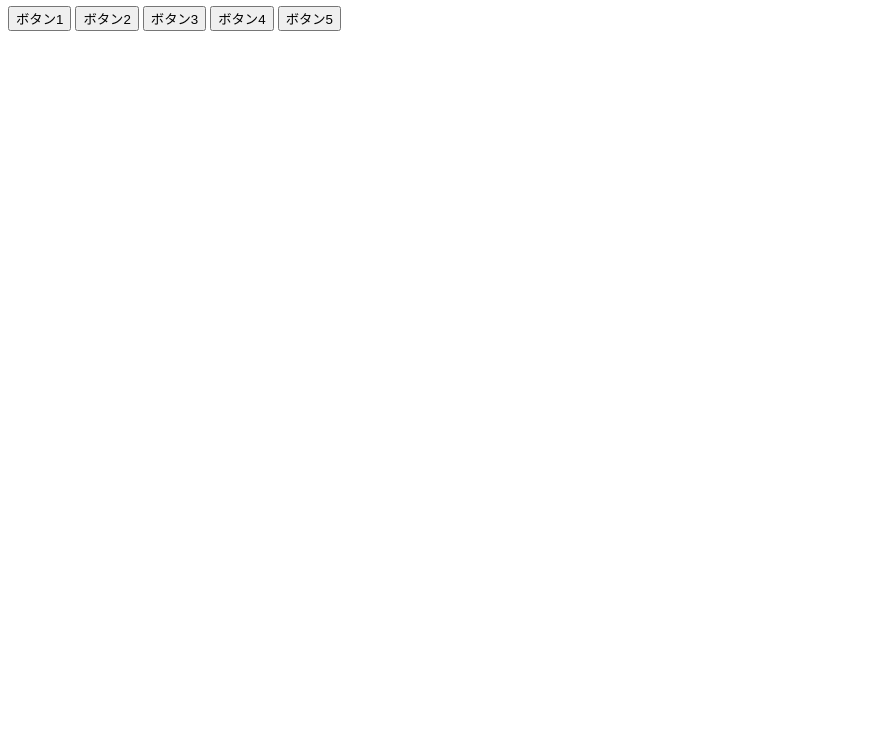
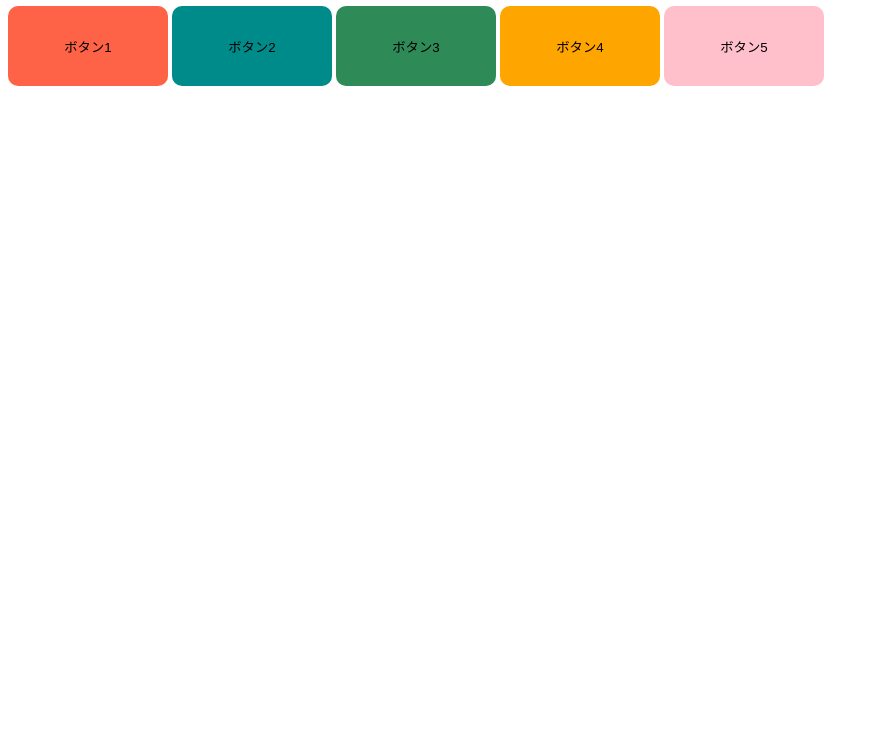
Before and after one commit to elle1418/javaScript_practice, a plain HTML site: page example/index.html in a window 1280 px wide. Shown: the part 60-800 px from the top of the page, without its empty margins (0-879 px from the left). Drawn offline with Linux system fonts and the light colour scheme.

Commit message:
ボタンデザイン

```diff
--- a/example/index.html
+++ b/example/index.html
@@ -2,14 +2,15 @@
 <head>
     <meta charset="UTF-8">
     <title>Example</title>
+    <link rel="stylesheet" href="./style.css">
     <script src="./index.js"></script>
 </head>
 <body>
   <h1>test</h1>
-  <input type="button" value="ボタン1">
-  <input type="button" value="ボタン2">
-  <input type="button" value="ボタン3">
-  <input type="button" value="ボタン4">
-  <input type="button" value="ボタン5">
+  <input type="button" class="button1" value="ボタン1">
+  <input type="button" class="button2" value="ボタン2">
+  <input type="button" class="button3" value="ボタン3">
+  <input type="button" class="button4" value="ボタン4">
+  <input type="button" class="button5" value="ボタン5">
 </body>
 </html>
--- /dev/null
+++ b/example/style.css
@@ -0,0 +1,35 @@
+.button1 {
+  width: 10rem;
+  height: 5rem;
+  background: tomato;
+  border-radius: 10px;
+  border: none;
+}
+.button2 {
+  width: 10rem;
+  height: 5rem;
+  background: darkcyan;
+  border-radius: 10px;
+  border: none;
+}
+.button3 {
+  width: 10rem;
+  height: 5rem;
+  background: seagreen;
+  border-radius: 10px;
+  border: none;
+}
+.button4 {
+  width: 10rem;
+  height: 5rem;
+  background: orange;
+  border-radius: 10px;
+  border: none;
+}
+.button5 {
+  width: 10rem;
+  height: 5rem;
+  background: pink;
+  border-radius: 10px;
+  border: none;
+}
```
